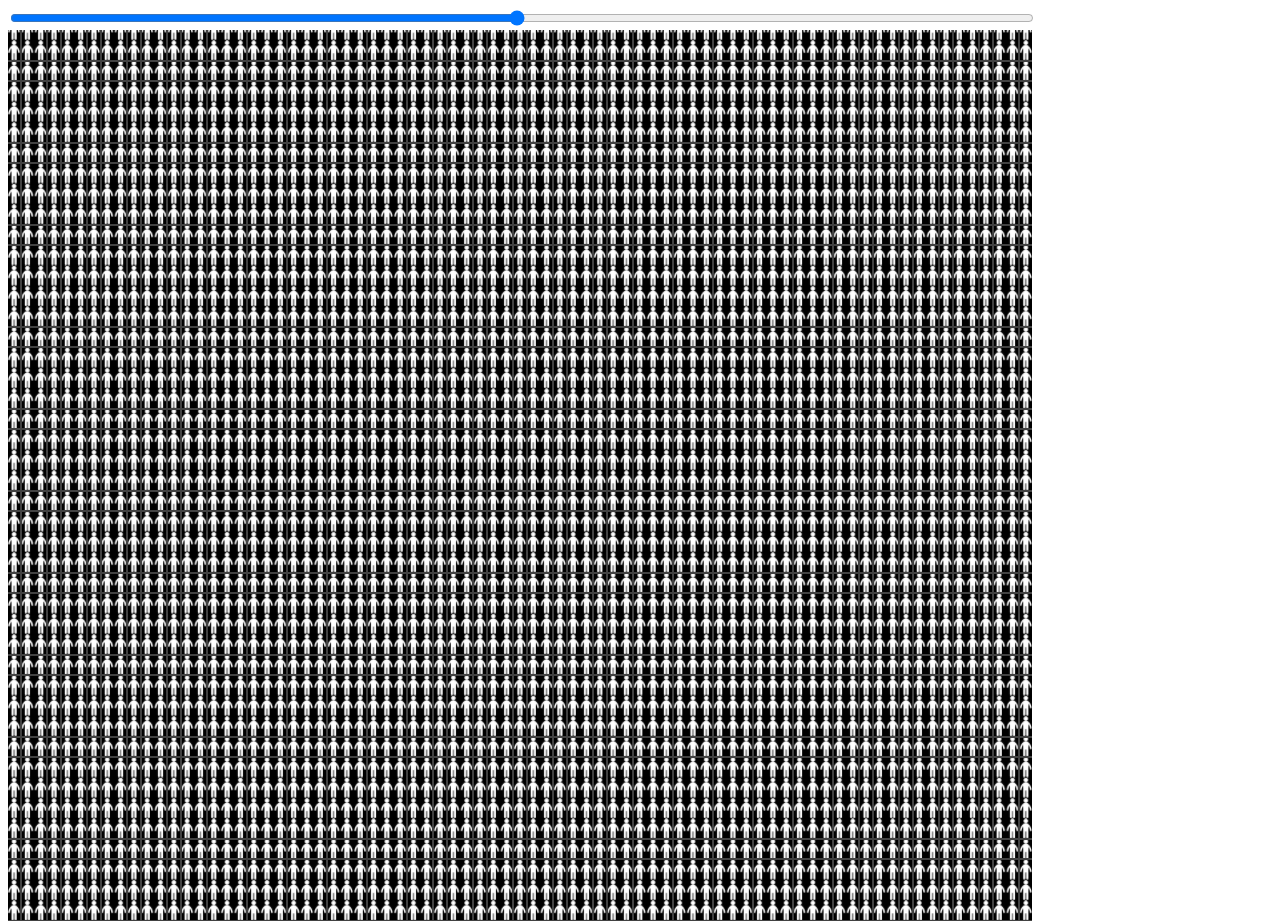
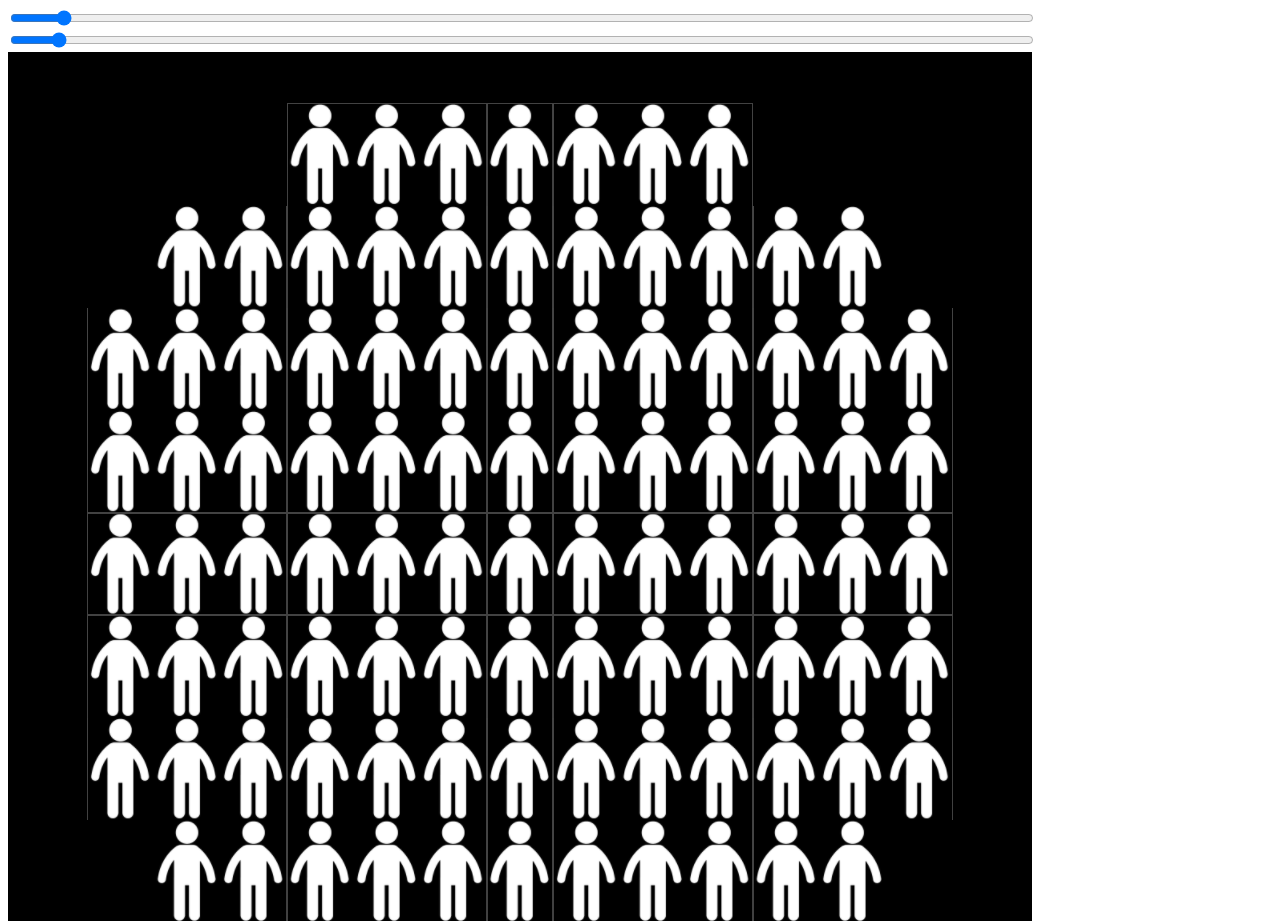
Before and after one commit to MarkasAis/pandemic-visualizer, a plain HTML site: page index.html in a window 1280 px wide. Shown: the top 921 px of the page. Drawn offline with Linux system fonts and the light colour scheme; animation ran at ten frames a second.

Commit message:
Implemented zoom & radius features

```diff
--- a/index.html
+++ b/index.html
@@ -6,7 +6,9 @@
   </head>
   <body>
     <!-- <canvas id="canvas" width="600" height="600"></canvas> -->
-    <input type="range" min="1" max="100" value="50" id="zoomSlider" style="width: 1024px;">
+    <input type="range" min="1" max="200" value="10" id="zoomSlider" style="width: 1024px;">
+    <br>
+    <input type="range" min="1" max="100" value="5" id="radiusSlider" style="width: 1024px;">
     <br>
     <!-- <script src="https://cdnjs.cloudflare.com/ajax/libs/gl-matrix/2.8.1/gl-matrix-min.js"
             integrity="sha512-zhHQR0/H5SEBL3Wn6yYSaTTZej12z0hVZKOv3TwCUXT1z5qeqGcXJLLrbERYRScEDDpYIJhPC1fk31gqR783iQ=="
--- a/test3.js
+++ b/test3.js
@@ -3,6 +3,7 @@ const fragmentSource = `
   uniform sampler2D humanTexture;
 
   uniform float zoom;
+  uniform float radius;
 
   void main() {
     float d = zoom;
@@ -20,16 +21,28 @@ const fragmentSource = `
     texCoords.x += (1.0-p) * 0.5;
     // texCoords += floor(tilingCoords);
 
+    vec2 tileCoords = ceil(tilingCoords);
+
+    float r = radius - 0.5;
+    if (tileCoords.x*tileCoords.x*p*p + tileCoords.y*tileCoords.y > r*r) discard;
+
     // gl_FragColor = vec4(st, 0.0, 1.0);
     gl_FragColor = texture2D(humanTexture, texCoords);
   }
 `;
 
-const slider = document.getElementById('zoomSlider');
-let zoom = slider.value;
+const zoomSlider = document.getElementById('zoomSlider');
+let zoom = zoomSlider.value;
 
-slider.oninput = () => {
-  zoom = slider.value;
+zoomSlider.oninput = () => {
+  zoom = zoomSlider.value;
+}
+
+const radiusSlider = document.getElementById('radiusSlider');
+let radius = radiusSlider.value;
+
+radiusSlider.oninput = () => {
+  radius = radiusSlider.value;
 }
 
 const width = 1024;
@@ -61,6 +74,7 @@ function setup() {
 
   ticker.add(() => {
     shader.uniforms.zoom = zoom;
+    shader.uniforms.radius = radius;
   });
 }
 
```
